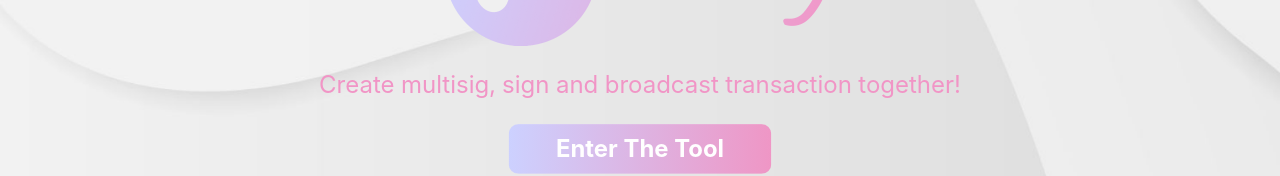
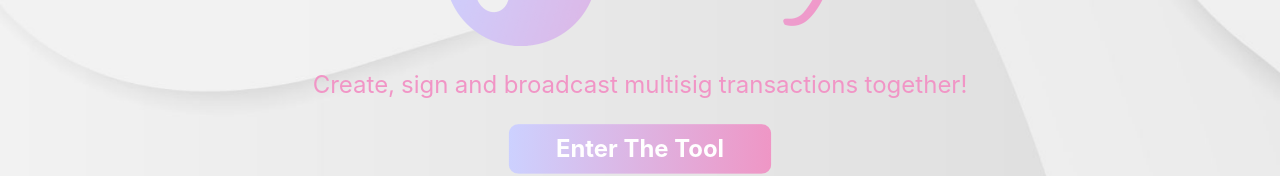
Before and after one commit to notional-labs/multisig-ui, a Next.js app: page / in a window 1280 px wide. Shown: the part 365-541 px from the top of the page. Built offline with nearby package versions, Linux system fonts and the light colour scheme.

Commit message:
Update IntroPage.js

```diff
--- a/components/ulti/IntroPage.js
+++ b/components/ulti/IntroPage.js
@@ -69,7 +69,7 @@ const IntroPage = () => {
                             color: "#F195C6",
                         }}
                     >
-                        Create multisig, sign and broadcast transaction together!
+                        Create, sign and broadcast multisig transactions together!
                     </text>
                 </motion.div>
                 <motion.div
```
